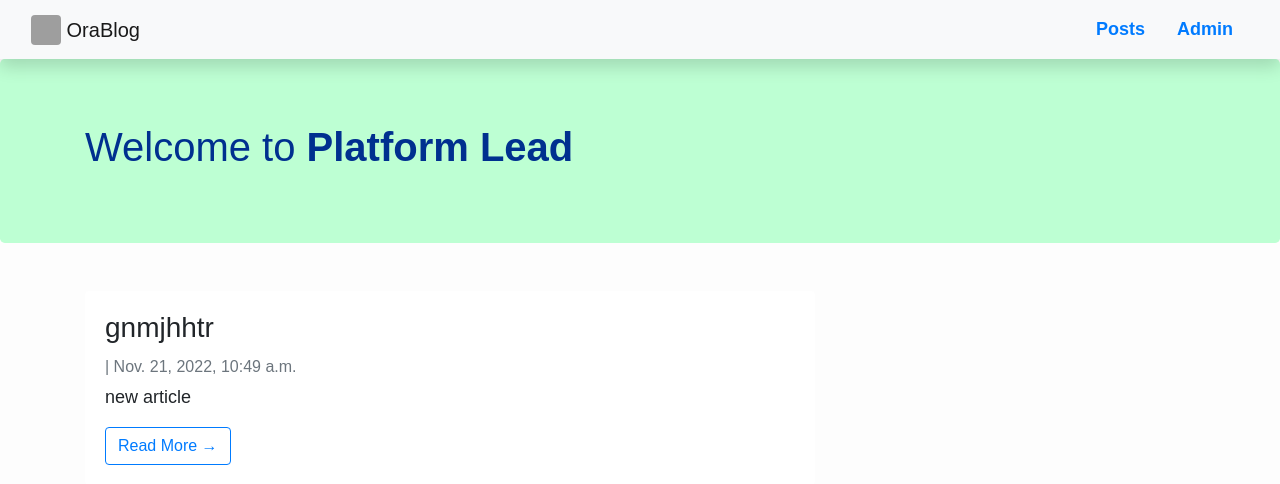
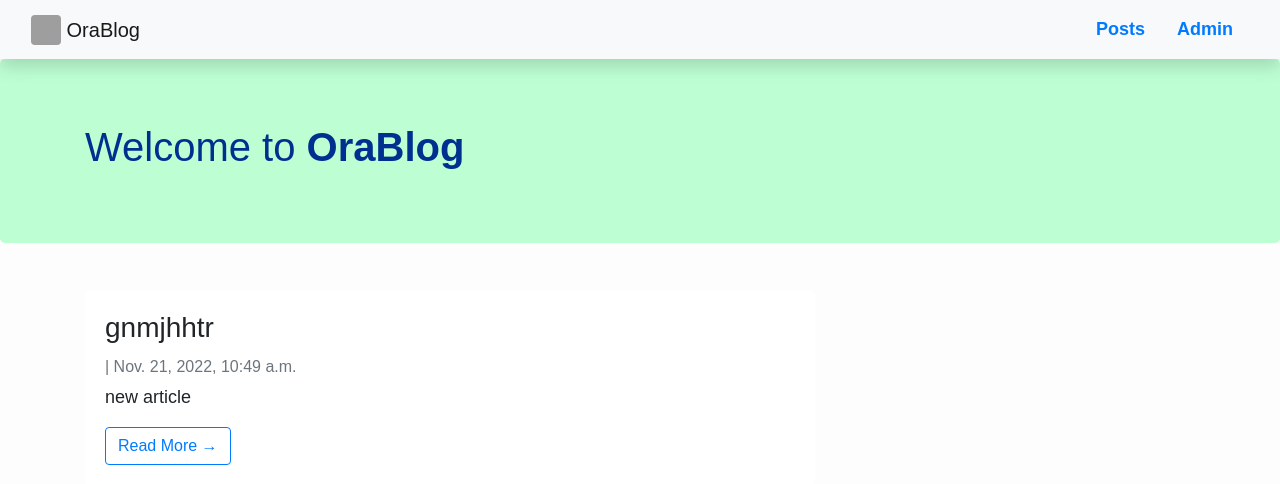
Before and after one commit to abiola9525/orablog, a Django app: page / in a window 1280 px wide. Shown: the top 484 px of the page. Run offline with Django 3.2, Linux system fonts and the light colour scheme; data comes from the database, SQL or seed files in the repository; some libraries are stand-ins or nearby versions; grey boxes are pictures that could not be loaded.

Commit message:
Update home.html

```diff
--- a/blog/templates/home.html
+++ b/blog/templates/home.html
@@ -1,9 +1,9 @@
 {% extends "base.html" %}
 {% block metatags %}
-<title>Home | Platform Lead</title>
+<title>Home | OraBlog</title>
 <meta name="description" content="A destination for Learning">
-<meta property="og:site_name" content="Platform Lead">
-<meta property="og:url" content="https://www.plitsolutions.com">
+<meta property="og:site_name" content="OraBlog">
+<meta property="og:url" content="#">
 <meta property="og:description" content="A destination for Learning">
 <meta property="og:type" content="website">
 {% endblock %}
@@ -22,7 +22,7 @@ text-align: center; }
 </style>
 <header class="jumbotron" style="background-color: #BDFFD3; color: #00308F;">
     <div class="container">
-      <p class="h1"> Welcome to <strong>Platform Lead</strong></p>
+      <p class="h1"> Welcome to <strong>OraBlog</strong></p>
 
     </div>
 </header>
```
